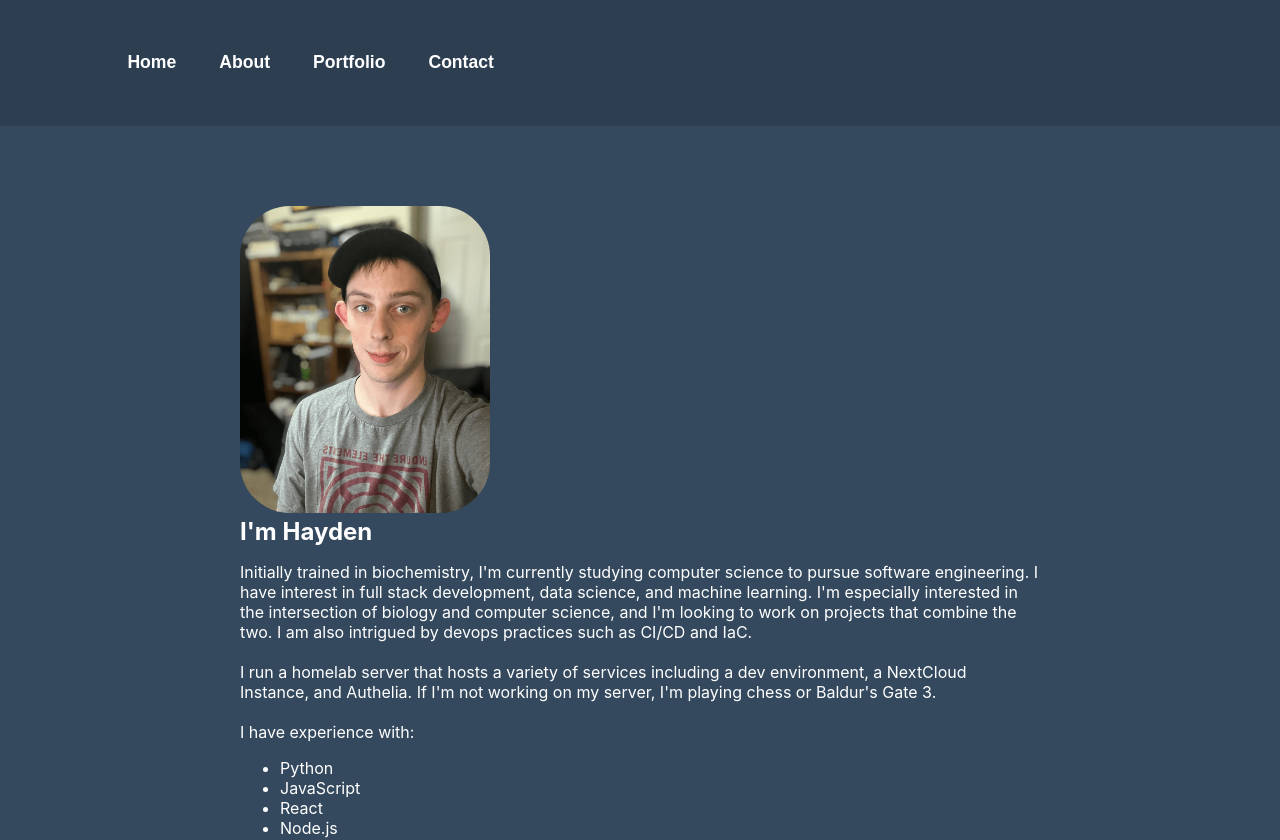
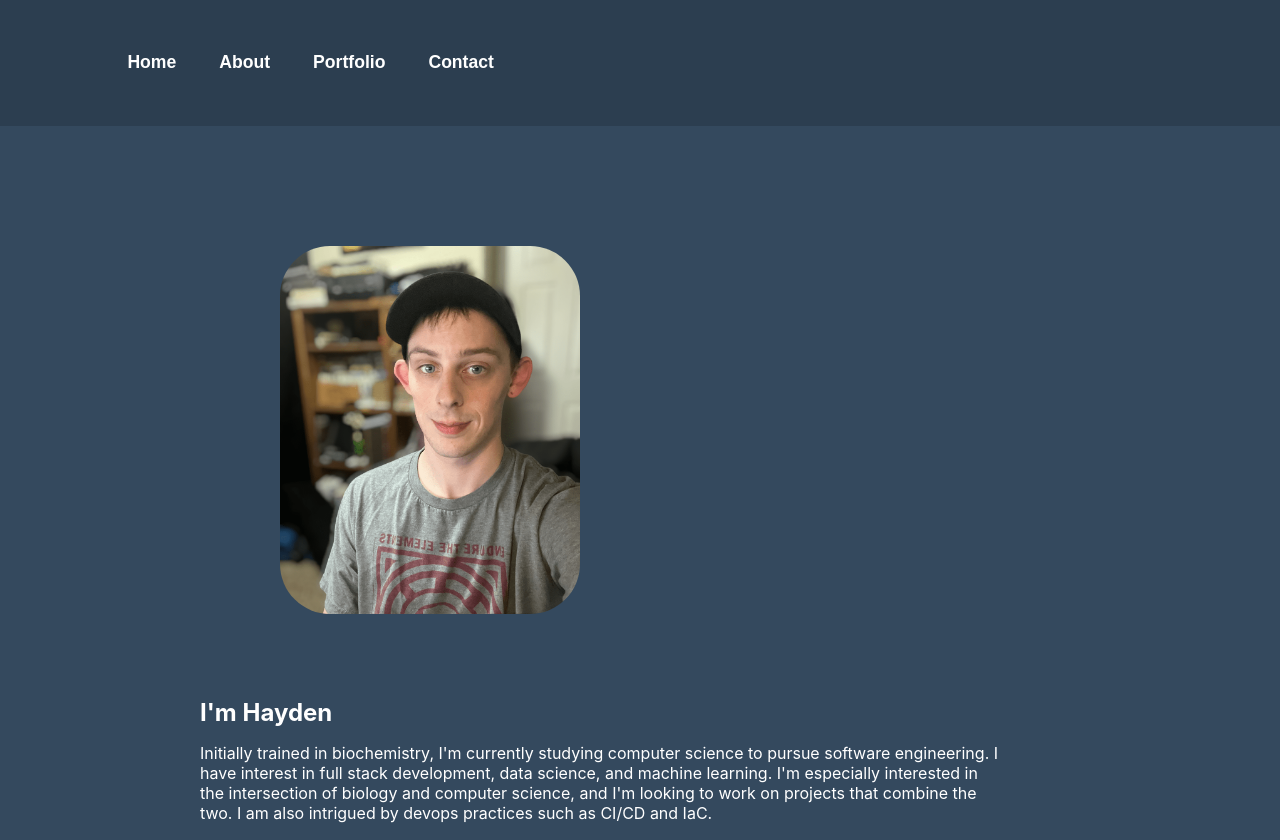
Before and after one commit to Hayden-Johnston/portfolio-site, a React (Create React App) app: page /About in a window 1280 px wide. Shown: the top 840 px of the page. Built offline with nearby package versions, Linux system fonts and the light colour scheme.

Commit message:
got rid of container class padding/margin

```diff
--- a/src/App.css
+++ b/src/App.css
@@ -57,8 +57,6 @@ body {
 
 .container {
   max-width: 800px;
-  margin: 0 auto;
-  padding: 40px;
 }
 
 .cards-container {
@@ -72,6 +70,7 @@ body {
 
 .center-container {
   display: flex;
+  flex-wrap: wrap;
   justify-content: center;
   align-items: center;
 }
@@ -132,7 +131,8 @@ nav {
 
 /* Images */
 .portrait {
-  max-width: 250px;
+  max-width: 300px;
   height: auto;
   border-radius: 50px; /* Add rounded edges */
+  margin: 80px;
 }
```
